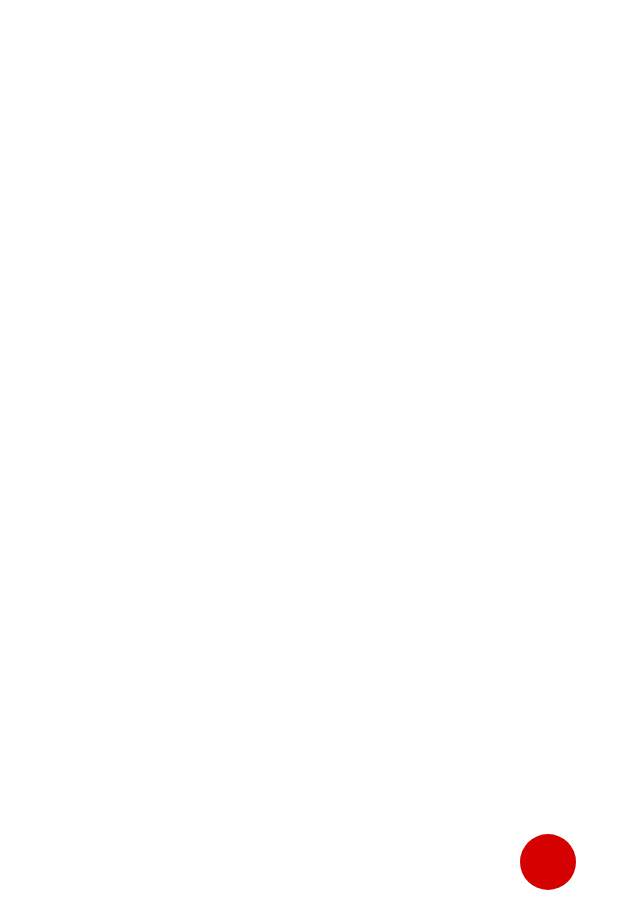
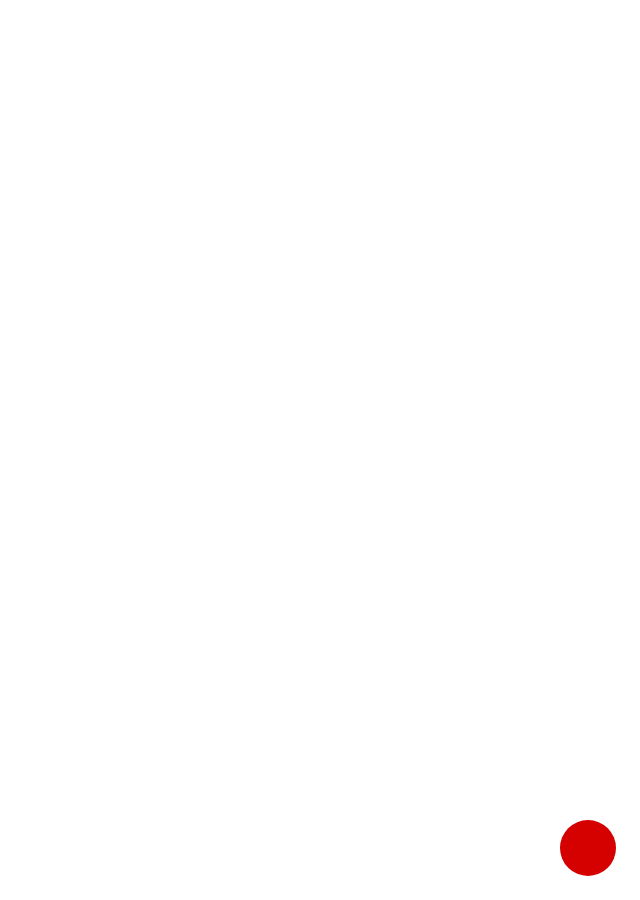
Before and after one commit to theCubix/va, a Jekyll site: the page built from fab.html, in a window 1280 px wide. Shown: the whole page, without its empty margins (640-1280 px from the left). Built offline with Jekyll 4.4.1, drawn with Linux system fonts in a browser that asks for light colours; nearby versions of some CDN libraries.

Commit message:
Update fab.html

```diff
--- a/fab.html
+++ b/fab.html
@@ -14,7 +14,7 @@ permalink: "/fab/index.html"
 
 	/* --- setting the size of the toolbar --- */
 	.toolbar-wrapper {
-		height: 78px;
+		height: 104px;
 		width: 100%;
 		position: fixed;
 		bottom: 0;
@@ -29,8 +29,8 @@ permalink: "/fab/index.html"
 		background-color: #D50000;
 		border-radius: 50%;
 		position: absolute;
-		right: 5%;
-		top: 15%;
+		right: 24px;
+		top: 24px;
 		padding-top: 0;
 		transform: translateY(0);
 		/*
@@ -38,11 +38,11 @@ permalink: "/fab/index.html"
 		*/
 	}
 
-	.fab.untriggered {
+	.toolbar-wrapper.untriggered > .fab {
 		animation: material-motion-out 300ms cubic-bezier(0.4, 0.0, 0.2, 1) 1;
 	}
 
-	.fab.triggered {
+	.toolbar-wrapper.triggered > .fab {
 		height: 0;
 		width: 106%;
 		top: 50%;
@@ -54,12 +54,27 @@ permalink: "/fab/index.html"
 		animation: material-motion-in 300ms cubic-bezier(0.4, 0.0, 0.2, 1) 1;
 	}
 
+	.content {
+		transition: all 300ms cubic-bezier(0.4, 0.0, 0.2, 1);
+		position: relative;
+		z-index: 1;
+	}
+
+	.content,
+	.toolbar-wrapper.untriggered > .content {
+		display: none;
+	}
+
+	.toolbar-wrapper.triggered > .content {
+		display: inherit;
+	}
+
 	@keyframes material-motion-in {
 		0% {
 			height: 56px;
 			width: 56px;
-			right: 5%;
-			top: 15%;
+			right: 24px;
+			top: 24px;
 			padding-top: 0;
 			transform: translateY(0);
 		}
@@ -68,7 +83,7 @@ permalink: "/fab/index.html"
 			height: 56px;
 			width: 56px;
 			padding-top: 0;
-			right: 50%;
+			right: auto;
 			right: calc(50% - 28px);
 			top: 15%;
 			transform: translateY(0);
@@ -107,8 +122,8 @@ permalink: "/fab/index.html"
 		100% {
 			height: 56px;
 			width: 56px;
-                right: 5%;
-                top: 15%;
+			right: 24px;
+			top: 24px;
 			padding-top: 0;
 			transform: translateY(0);
 		}
@@ -125,16 +140,18 @@ permalink: "/fab/index.html"
 </head>
 <body>
 	<div class="toolbar-wrapper">
+		<div class="content">test</div>
 		<div class="fab"></div>
 	</div>
 	<script>
 		$(document).ready(function(){
 		$(".fab").click(function(){
-                if ( $( this ).hasClass( "triggered" ) ) {
-                    $(".fab").removeClass("triggered");
-                    $(".fab").addClass("untriggered");
+				if ( $( ".toolbar-wrapper" ).hasClass( "triggered" ) ) {
+					$(".toolbar-wrapper").removeClass("triggered");
+					$(".toolbar-wrapper").addClass("untriggered");
 				} else {
-                        $(".fab").addClass("triggered");
+					$(".toolbar-wrapper").removeClass("untriggered");
+					$(".toolbar-wrapper").addClass("triggered");
 				}
 			});
 		});
```
Lines whose indentation alone changed are shown as unchanged.
